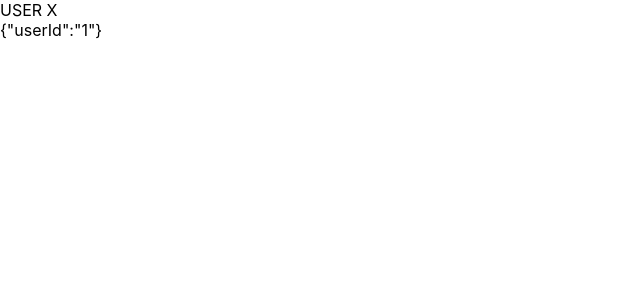
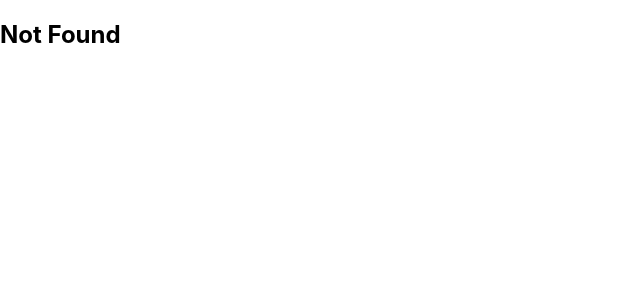
Before and after one commit to jalexbedolla/DEV.f, a React (Create React App) app in the folder kataFrontend/react-functional/: page /user/1 in a window 1280 px wide. Shown: the top 300 px of the page, without its empty margins (0-640 px from the left). Built offline with nearby package versions, Linux system fonts and the light colour scheme.

Commit message:
que rraro..

```diff
--- a/kataFrontend/react-functional/src/App.jsx
+++ b/kataFrontend/react-functional/src/App.jsx
@@ -28,9 +28,9 @@ const App = () => {
         <Route path="comments" element={<Comments />} />
         <Route path="photos" element={<Photos />} />
         <Route path="post" element={<Post />} />
-        <Route path="singleUser" element={<SingleUser />} />
+        {/* <Route path="singleUser" element={<SingleUser />} /> */}
         <Route path="todos" element={<Todos />} />
-        <Route path="user" element={<SharedUserLayout/>}>
+        <Route path="users" element={<SharedUserLayout/>}>
           <Route index element={<Users/>}/>
           <Route path=":userId" element={<SingleUser/>}/>
         </Route>
--- a/kataFrontend/react-functional/src/Pages/Albums.jsx
+++ b/kataFrontend/react-functional/src/Pages/Albums.jsx
@@ -3,6 +3,6 @@ import React from 'react'
 /* ojo aqui perrillo.. para la 'app' se usa 'rafce' y para las pages se usa 'rafc' */
 export const Albums = () => {
   return (
-    <div>Albums</div>
+    <h2>Albums</h2>
   )
 }
--- a/kataFrontend/react-functional/src/Pages/Home.jsx
+++ b/kataFrontend/react-functional/src/Pages/Home.jsx
@@ -2,6 +2,6 @@ import React from 'react'
 
 export const Home = () => {
   return (
-    <h1>Home</h1>
+    <h1>Hola Soy Home</h1>
   )
 }
--- a/kataFrontend/react-functional/src/Pages/Post.jsx
+++ b/kataFrontend/react-functional/src/Pages/Post.jsx
@@ -2,6 +2,6 @@ import React from 'react'
 
 export const Post = () => {
   return (
-    <div>Post</div>
+    <div>Aqui mostramos todos los Post</div>
   )
 }
--- a/kataFrontend/react-functional/src/Pages/SharedUserLayout.jsx
+++ b/kataFrontend/react-functional/src/Pages/SharedUserLayout.jsx
@@ -3,7 +3,7 @@ import { Outlet } from "react-router-dom";
 export const SharedUserLayout = () => {
   return (
     <>
-      <div>USER X</div>
+      <div>USER</div>
       <Outlet/>
     </>
   )
--- a/kataFrontend/react-functional/src/Pages/SingleUser.jsx
+++ b/kataFrontend/react-functional/src/Pages/SingleUser.jsx
@@ -1,12 +1,28 @@
-import React from 'react'
+import React, {useEffect, useState}from 'react'
 import { useParams } from 'react-router-dom'
+import { placeholderApi } from '../Api/placeholderApi'
 
 export const SingleUser = () => {
-  const params = useParams()
+  const [user, setUser] = useState({})
+  const {userId} = useParams()
+
+  const getSingleUserData= async () => {
+    try {
+      const res = await placeholderApi.get(`/users/${userId}`)
+      setUser(res.data)
+    } catch (error) {
+      console.log(error)
+    }
+  }
+
+  useEffect(() => {
+    getSingleUserData()
+  }, [])
+
   return (
     <div>
       {
-        JSON.stringify(params)
+        JSON.stringify(user)
       }
     </div>
   )
--- a/kataFrontend/react-functional/src/Pages/Users.jsx
+++ b/kataFrontend/react-functional/src/Pages/Users.jsx
@@ -32,11 +32,11 @@ export const Users = () => {
   return (
     <>
       <ul>
-        {users.map((user) => (
+        {users.map(user => (
           <li key={user.id}>
-            <p>
-              {`Name: ${user.name}, Username: ${user.username}, Email: ${user.email}`}
-            </p>
+            <Link to={`/users/${user.id}`}>
+              {`${user.name}`}
+            </Link>
           </li>
         ))}
       </ul>
```
